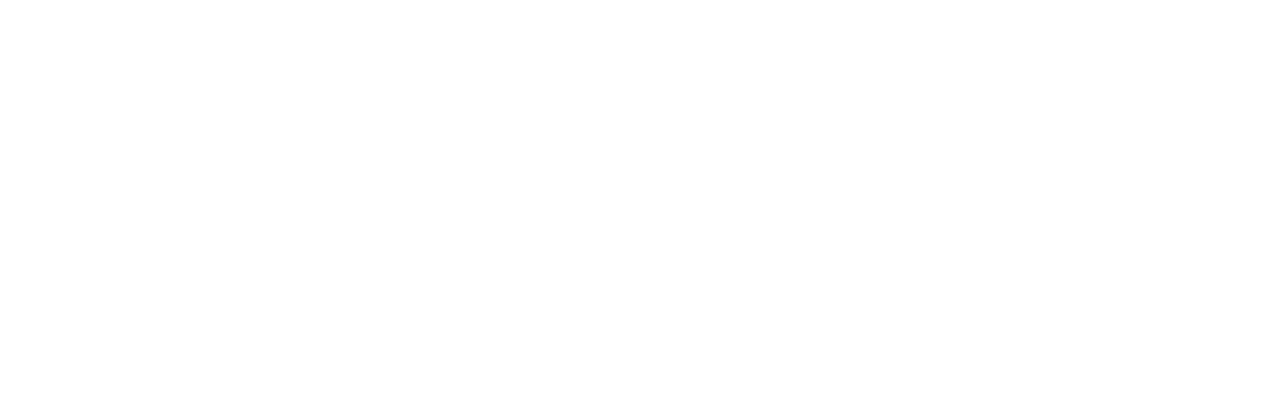
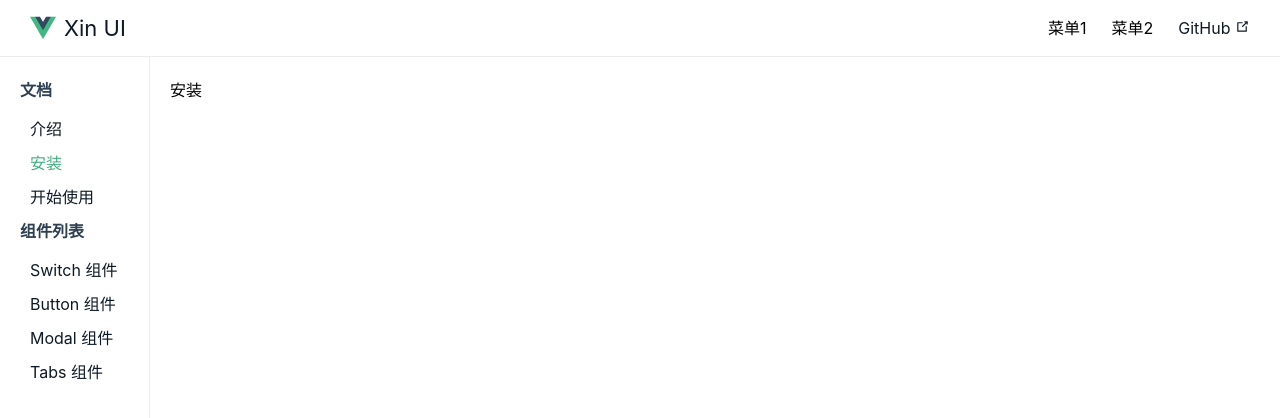
Before and after one commit to mrlmx/vue-ui-wheel, a Vue app: page /#/doc/install in a window 1280 px wide. Before the commit this address had no page. Shown: the top 418 px of the page. Built offline with nearby package versions, Linux system fonts and the light colour scheme.

Commit message:
create new doc

```diff
--- /dev/null
+++ b/src/docs/Install.vue
@@ -0,0 +1,13 @@
+<template>
+  <div>安装</div>
+</template>
+
+<script>
+export default {
+
+}
+</script>
+
+<style>
+
+</style>
--- /dev/null
+++ b/src/docs/Introduce.vue
@@ -0,0 +1,13 @@
+<template>
+  <div>介绍</div>
+</template>
+
+<script>
+export default {
+
+}
+</script>
+
+<style>
+
+</style>
--- /dev/null
+++ b/src/docs/Use.vue
@@ -0,0 +1,13 @@
+<template>
+  <div>使用</div>
+</template>
+
+<script>
+export default {
+
+}
+</script>
+
+<style>
+
+</style>
```
Also changed, not shown: src/router.ts (+15 -0 lines).
